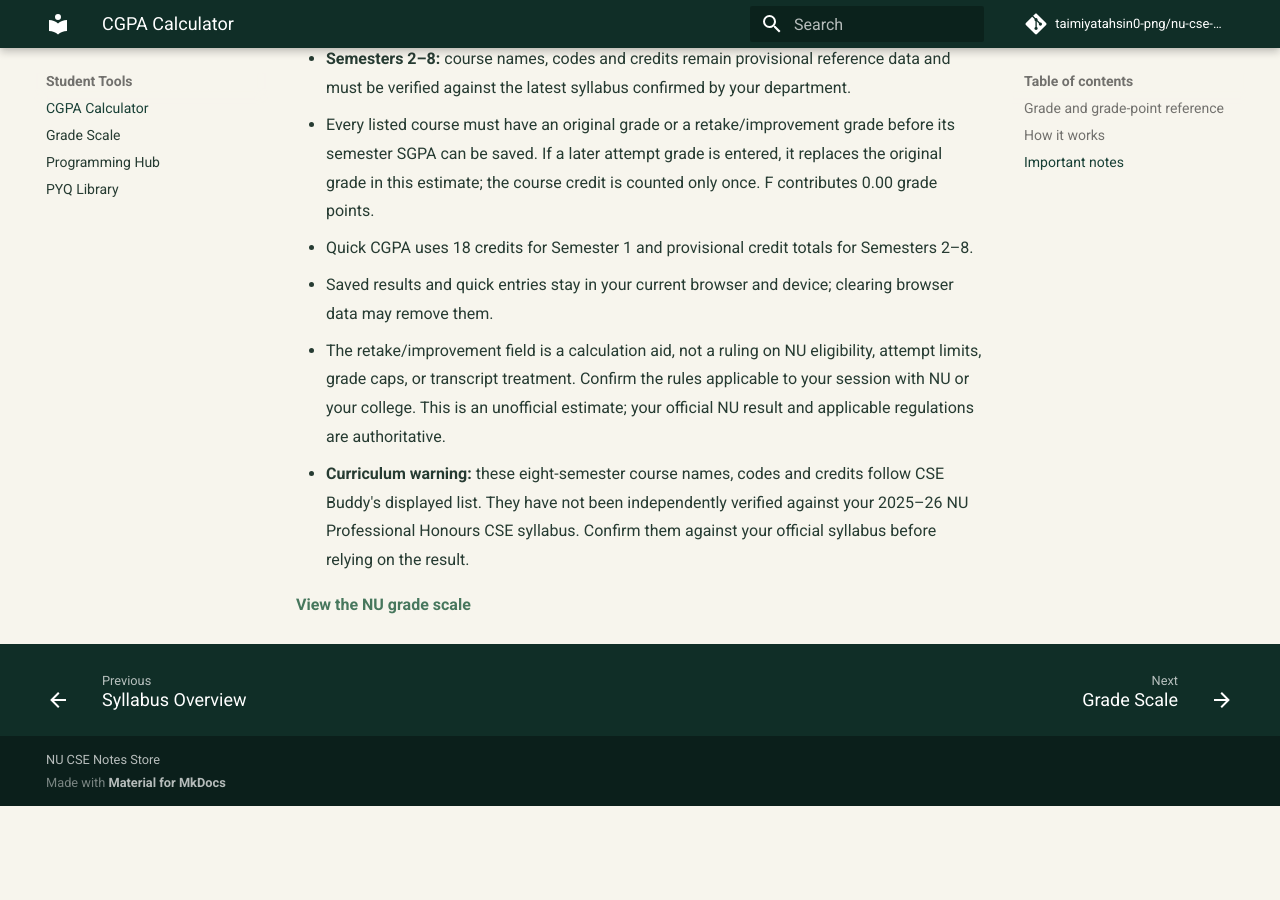
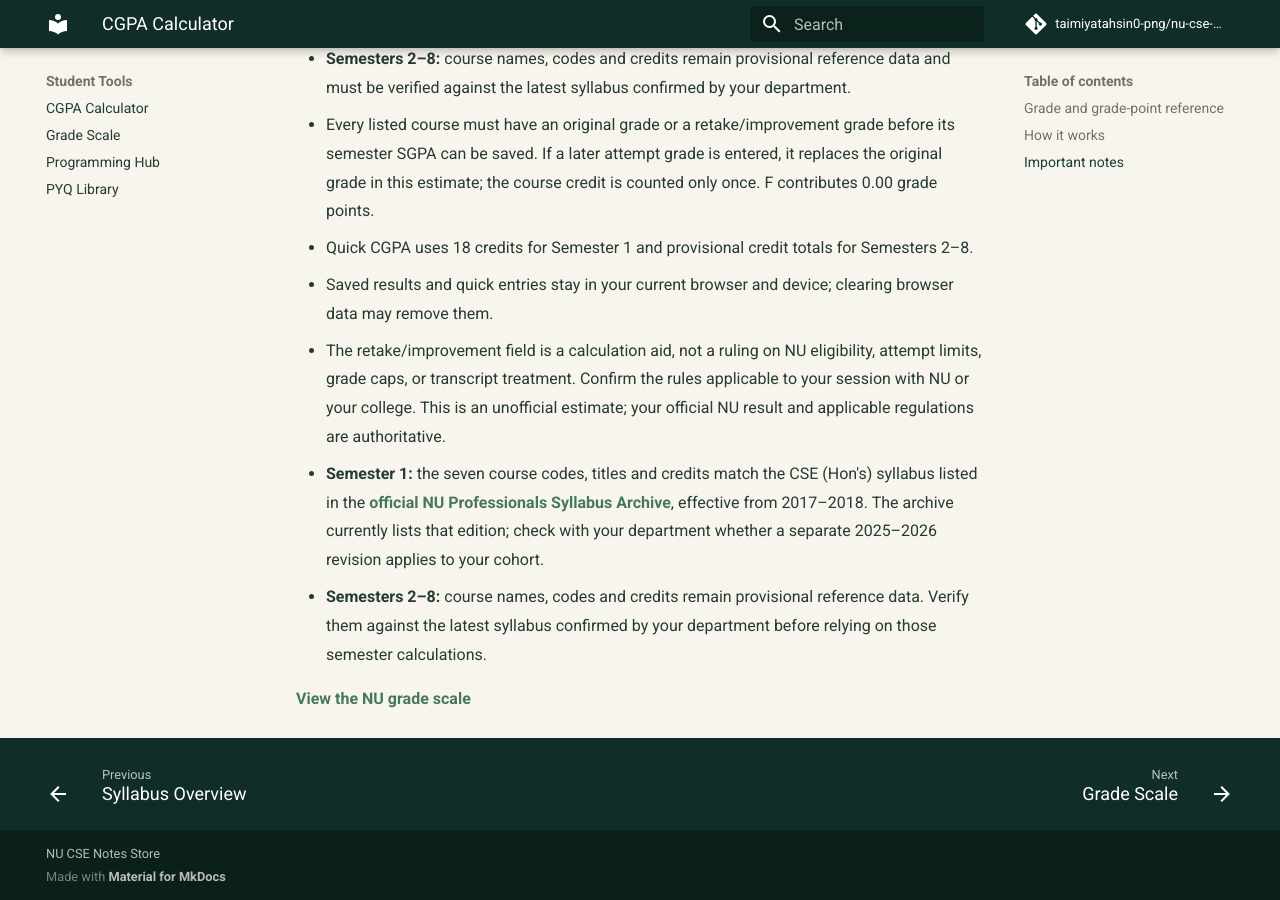
Before and after one commit to taimiyatahsin0-png/nu-cse-notes-store, an MkDocs documentation site: the page built from docs/tools/cgpa-calculator.md, in a window 1280 px wide and 900 px high, scrolled down 4275 px. Built offline with MkDocs 1.6.1 and Material for MkDocs 9.7.7, drawn with Linux system fonts in a browser that asks for light colours; comment, search, counter and statistics services are not loaded; before the commit the page ends 5081 px from its top, so only the background shows below that.

Commit message:
Clarify official Semester 1 source and later-semester caveat

```diff
--- a/docs/tools/cgpa-calculator.md
+++ b/docs/tools/cgpa-calculator.md
@@ -625,6 +625,7 @@ The calculator provides eight semester tabs, a course-grade mode, a Quick CGPA m
 - Quick CGPA uses 18 credits for Semester 1 and provisional credit totals for Semesters 2–8.
 - Saved results and quick entries stay in your current browser and device; clearing browser data may remove them.
 - The retake/improvement field is a calculation aid, not a ruling on NU eligibility, attempt limits, grade caps, or transcript treatment. Confirm the rules applicable to your session with NU or your college. This is an unofficial estimate; your official NU result and applicable regulations are authoritative.
-- **Curriculum warning:** these eight-semester course names, codes and credits follow CSE Buddy's displayed list. They have not been independently verified against your 2025–26 NU Professional Honours CSE syllabus. Confirm them against your official syllabus before relying on the result.
+- **Semester 1:** the seven course codes, titles and credits match the CSE (Hon's) syllabus listed in the [official NU Professionals Syllabus Archive](https://www.nu.ac.bd/syllabus-professionals.php), effective from 2017–2018. The archive currently lists that edition; check with your department whether a separate 2025–2026 revision applies to your cohort.
+- **Semesters 2–8:** course names, codes and credits remain provisional reference data. Verify them against the latest syllabus confirmed by your department before relying on those semester calculations.
 
 [View the NU grade scale](grade-scale.md)
```
